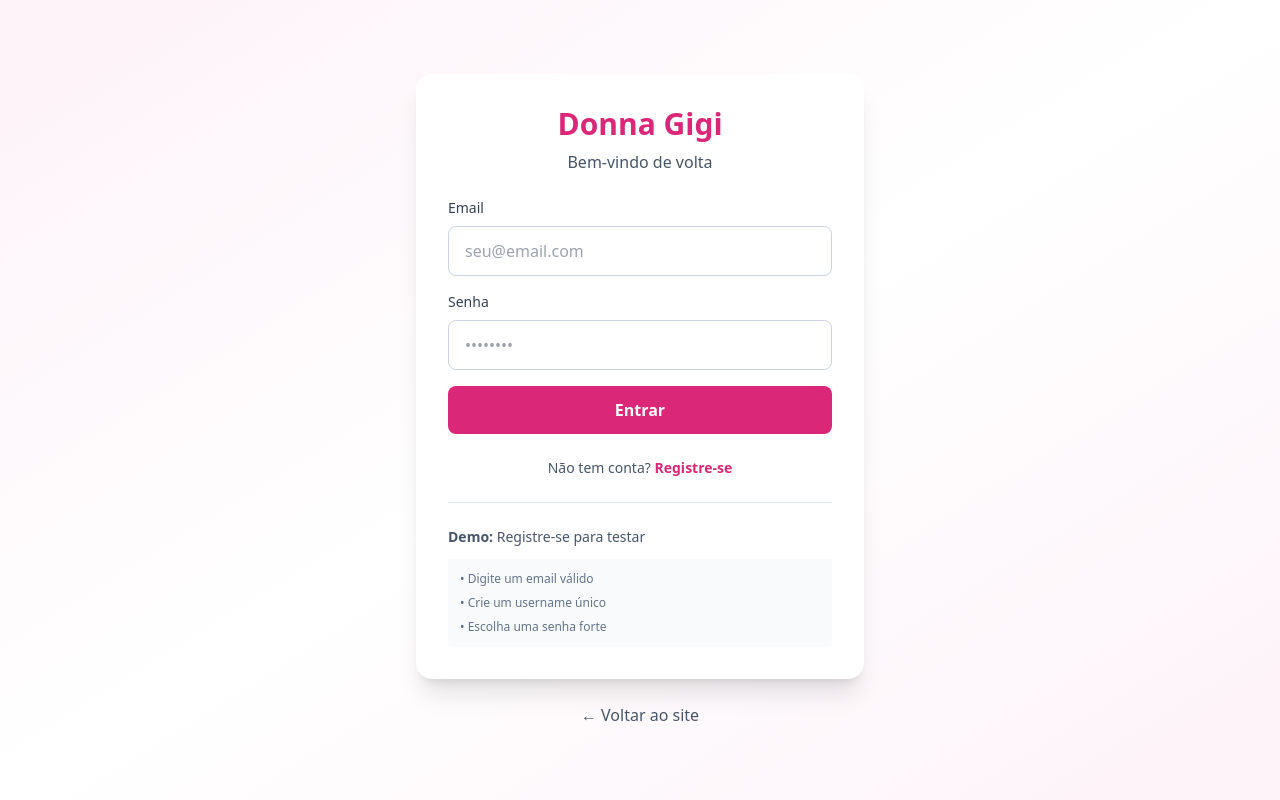
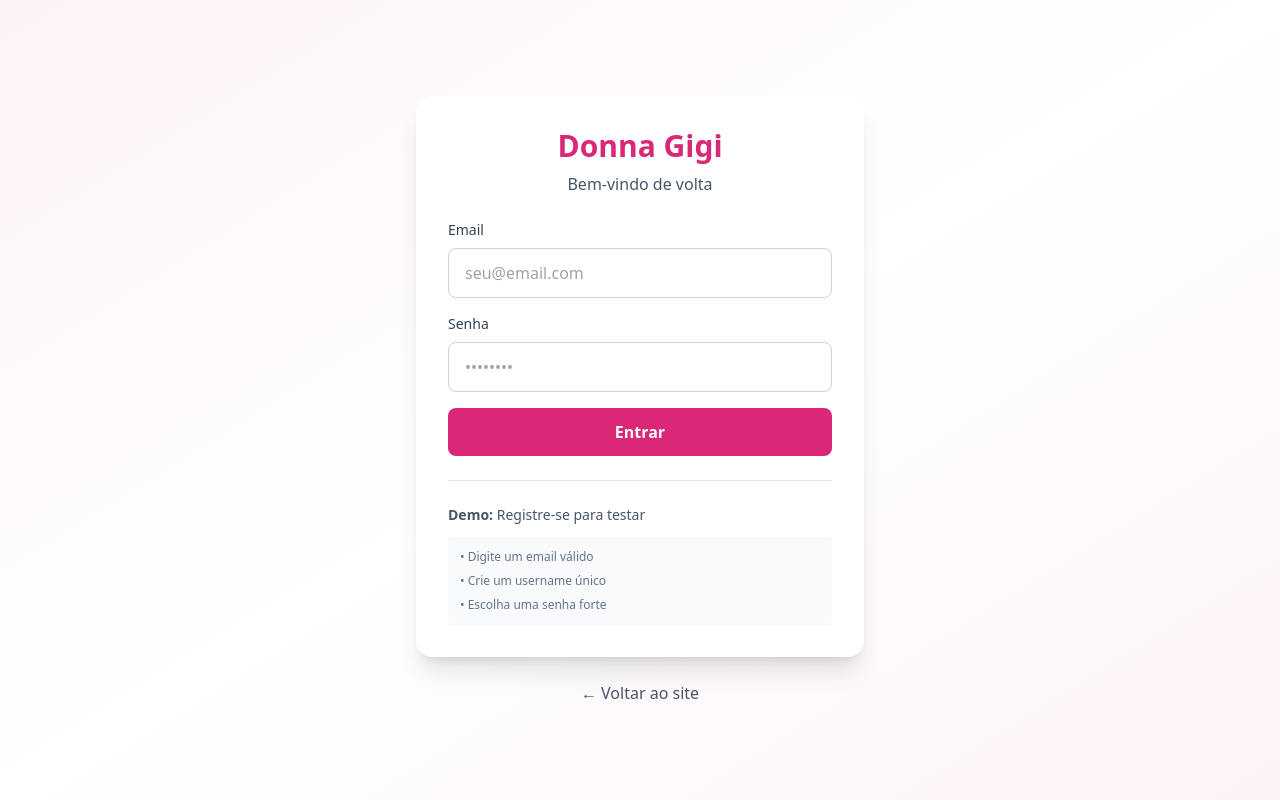
Before and after one commit to adniltondga/donnagigi, a Next.js app in the folder web/: page /admin/login in a window 1280 px wide. Built offline with nearby package versions, Linux system fonts and the light colour scheme.

Commit message:
remove: remover botão de registro da página de login

```diff
--- a/web/src/app/admin/login/page.tsx
+++ b/web/src/app/admin/login/page.tsx
@@ -185,30 +185,7 @@ export default function LoginPage() {
             </button>
           </form>
 
-          {/* Toggle Register/Login */}
-          <div className="text-center text-sm text-admin-600">
-            {isRegister ? (
-              <>
-                Já tem conta?{" "}
-                <button
-                  onClick={() => setIsRegister(false)}
-                  className="text-primary-600 font-semibold hover:text-primary-700"
-                >
-                  Faça login
-                </button>
-              </>
-            ) : (
-              <>
-                Não tem conta?{" "}
-                <button
-                  onClick={() => setIsRegister(true)}
-                  className="text-primary-600 font-semibold hover:text-primary-700"
-                >
-                  Registre-se
-                </button>
-              </>
-            )}
-          </div>
+
 
           {/* Demo Credentials */}
           {!isRegister && (
```
